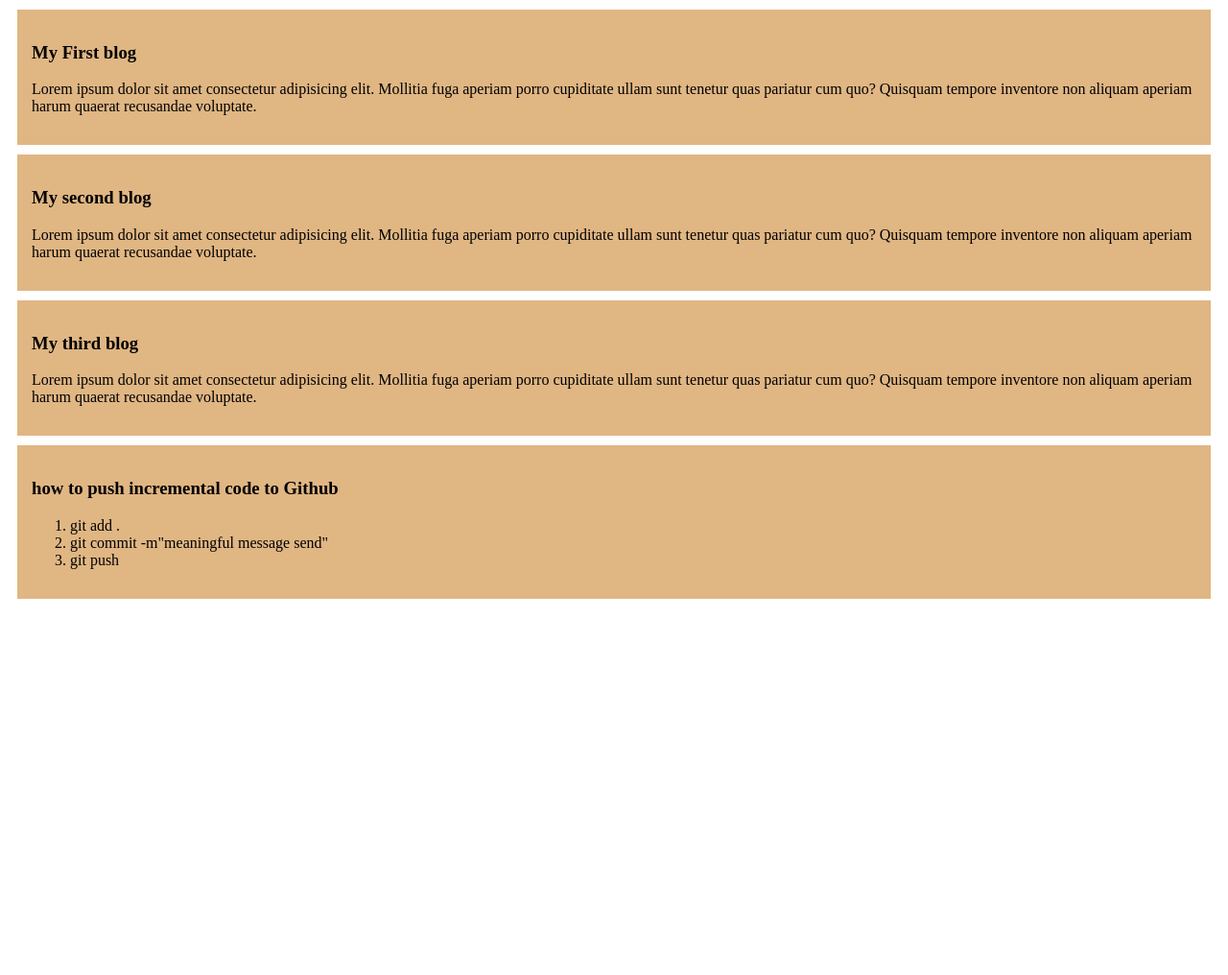
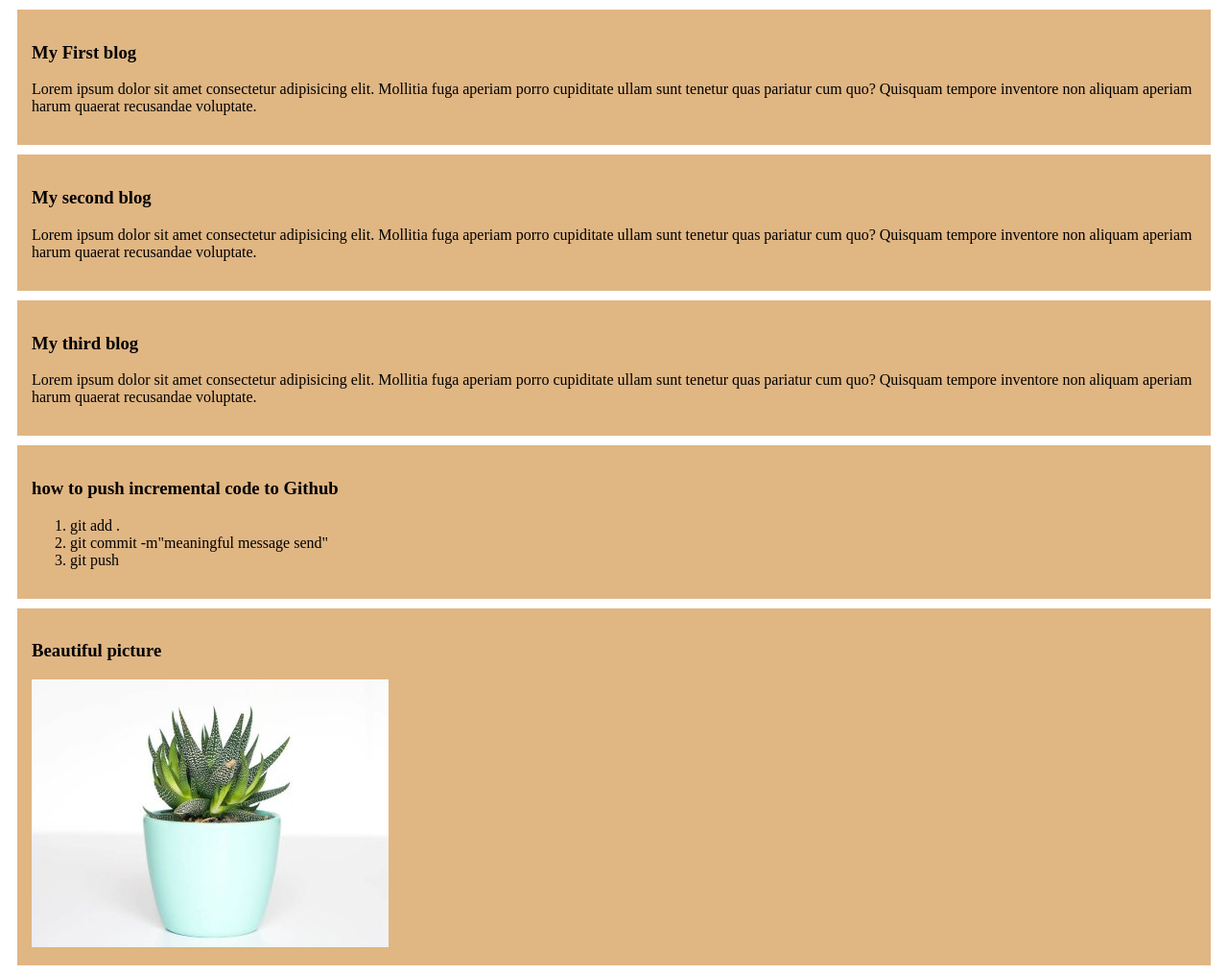
Before and after one commit to Ruhul-15-1555/my-very-first-github-repo, a plain HTML site: page index.html in a window 1280 px wide. Shown: the whole page at 96% size. Before the commit the page ends 800 px from the top, so only its background shows below. Drawn offline with Linux system fonts and the light colour scheme.

Commit message:
added an image to github

```diff
--- a/index.html
+++ b/index.html
@@ -37,6 +37,11 @@
         </ol>
     </div>
 
+    <div>
+        <h3>Beautiful picture</h3>
+        <img src="images/portfolio-4.jpg" alt="">
+    </div>
+
 </body>
 
 </html>
```
Also changed, not shown: images/portfolio-4.jpg (added).
